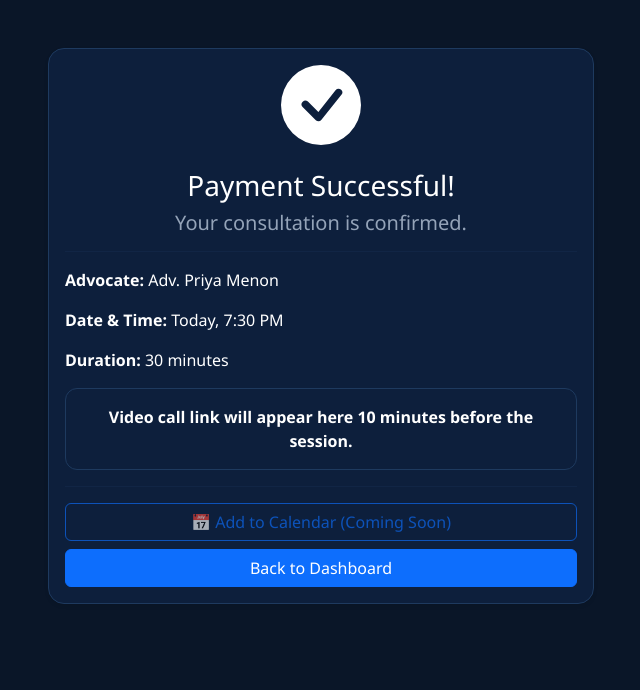
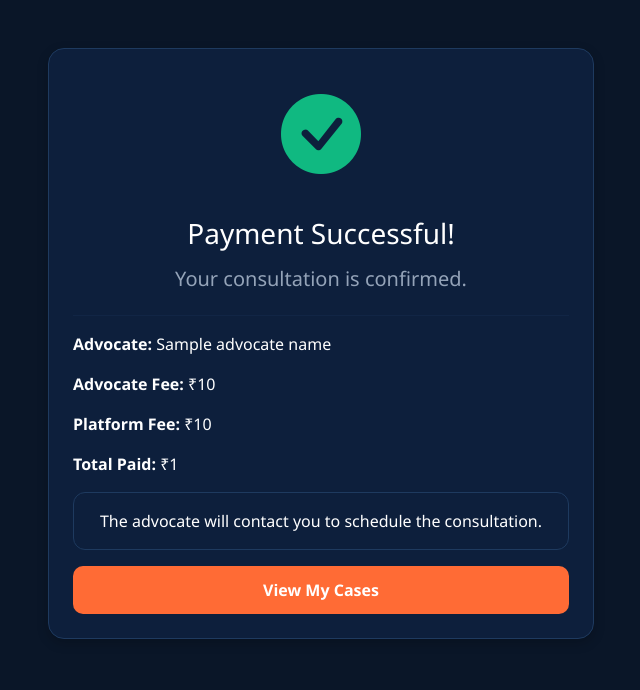
Before and after one commit to saivamsisinguru/nyayasetu, a Python web app: template templates/consult_confirmation.html in a window 1280 px wide. Shown: the part 110-800 px from the top of the page, without its empty margins (319-959 px from the left). Run offline with Jinja, Linux system fonts and the light colour scheme; the template is opened without the code that fills it: most values are stand-ins (such as "Sample title", 1, 10 or a date in 2020).

Commit message:
Update consult_confirmation.html

```diff
--- a/templates/consult_confirmation.html
+++ b/templates/consult_confirmation.html
@@ -3,40 +3,23 @@
 {% block content %}
 <div class="row justify-content-center mt-5">
     <div class="col-md-6 text-center">
-        <div class="card shadow-sm">
-            <div class="card-body">
+        <div class="card p-4">
             <div class="mb-4">
-                    <svg xmlns="http://www.w3.org/2000/svg" width="80" height="80" fill="currentColor" class="bi bi-check-circle-fill text-success" viewBox="0 0 16 16">
-                        <path d="M16 8A8 8 0 1 1 0 8a8 8 0 0 1 16 0zm-3.97-3.03a.75.75 0 0 0-1.08.022L7.477 9.417 5.384 7.323a.75.75 0 0 0-1.06 1.06L6.97 11.03a.75.75 0 0 0 1.079-.02l3.992-4.99a.75.75 0 0 0-.01-1.05z"/>
-                    </svg>
+                <i class="bi bi-check-circle-fill text-success" style="font-size: 5rem;"></i>
             </div>
-
             <h3>Payment Successful!</h3>
             <h5 class="text-muted mt-2">Your consultation is confirmed.</h5>
-
             <hr>
-
-                <div class="text-start mb-3">
-                    <p><strong>Advocate:</strong> {{ session.get('advocate_name', 'Adv. Priya Menon') }}</p>
-                    <p><strong>Date & Time:</strong> Today, 7:30 PM</p>
-                    <p><strong>Duration:</strong> 30 minutes</p>
+            <div class="text-start">
+                <p><strong>Advocate:</strong> {{ advocate_name }}</p>
+                <p><strong>Advocate Fee:</strong> ₹{{ advocate_fee }}</p>
+                <p><strong>Platform Fee:</strong> ₹{{ platform_fee }}</p>
+                <p><strong>Total Paid:</strong> ₹{{ total_paid }}</p>
             </div>
-
             <div class="alert alert-info">
-                    <strong>Video call link will appear here 10 minutes before the session.</strong>
+                The advocate will contact you to schedule the consultation.
             </div>
-
-                <hr>
-
-                <div class="d-grid gap-2">
-                    <button class="btn btn-outline-primary" disabled>
-                        📅 Add to Calendar (Coming Soon)
-                    </button>
-                    <a href="{{ url_for('dashboard') }}" class="btn btn-primary">
-                        Back to Dashboard
-                    </a>
-                </div>
-            </div>
+            <a href="{{ url_for('my_cases') }}" class="btn btn-accent w-100">View My Cases</a>
         </div>
     </div>
 </div>
```
Lines whose indentation alone changed are shown as unchanged.
